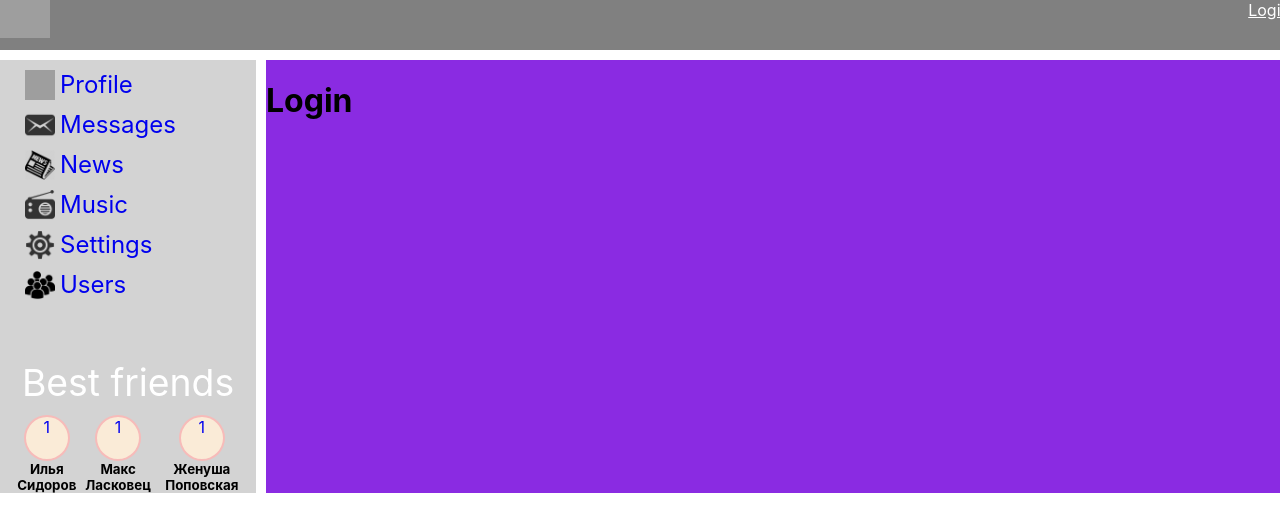
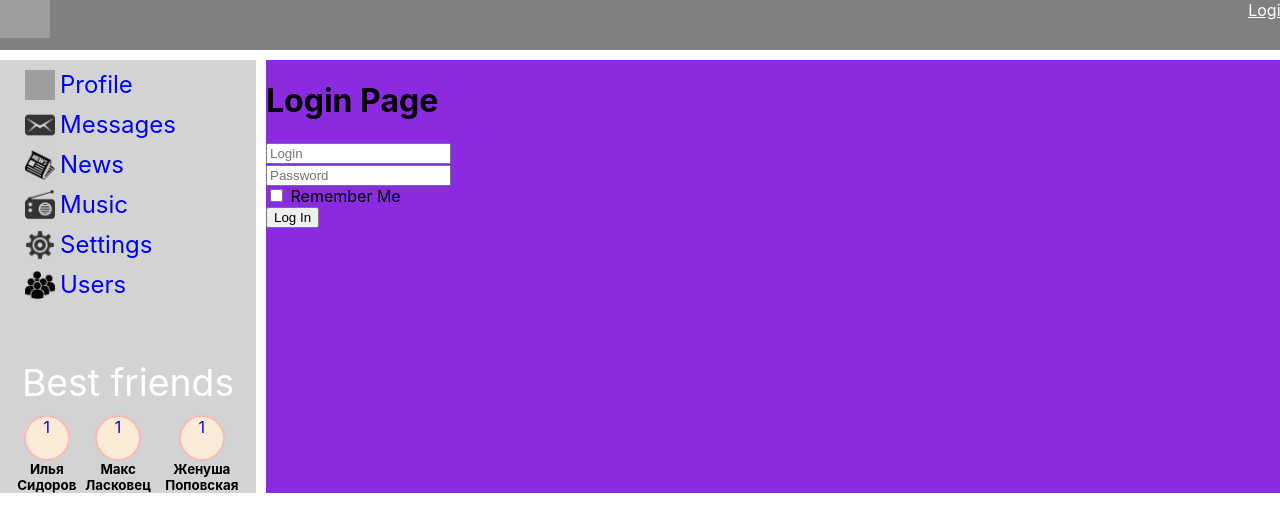
Before and after one commit to EvgeniiPopovski/social-network, a React (Create React App) app: page /login in a window 1280 px wide. Shown: the top 532 px of the page. Built offline with nearby package versions, Linux system fonts and the light colour scheme; no server answers; grey boxes are pictures that could not be loaded.

Commit message:
добавлеа Redux-Form и форма логина

```diff
--- a/package.json
+++ b/package.json
@@ -15,6 +15,7 @@
     "react-router-dom": "^5.1.2",
     "react-scripts": "3.4.0",
     "redux": "^4.0.5",
+    "redux-form": "^8.3.5",
     "redux-thunk": "^2.3.0"
   },
   "scripts": {
--- a/src/components/Login/Login.jsx
+++ b/src/components/Login/Login.jsx
@@ -1,7 +1,42 @@
 import React from "react";
+import { Field, reduxForm } from 'redux-form'
+
 
 const Login = (props) => {
-    return <h1>Login</h1>
+    const onSubmit = (formData) => {
+        console.log(formData)
+    }
+    return (
+        <div>
+            <h1>Login Page</h1>
+            <LoginReduxForm onSubmit={onSubmit}/>
+        </div>
+    )
 }
 
 export default Login
+
+
+
+const LoginForm = (props) => {
+    return (
+        <form onSubmit={props.handleSubmit}>
+                <div>
+                    <Field name='login' component='input' placeholder="Login" />
+                </div>
+                <div>
+                    <Field name='password' component='input' type='password' placeholder="Password"/>
+                </div>
+                <div>
+                    <Field name='rememberMe' component='input' type='checkbox'  /> Remember Me
+                </div>
+                <div>
+                    <button>Log In</button>
+                </div>
+            </form>
+    )
+}
+const LoginReduxForm = reduxForm({
+    // a unique name for the form
+    form: 'Login'
+  })(LoginForm)
--- a/src/components/Profie/ProfileInfo/ProfileStatus.jsx
+++ b/src/components/Profie/ProfileInfo/ProfileStatus.jsx
@@ -8,12 +8,18 @@
         status: this.props.status,
     };
 
+    componentDidUpdate (prevProps, prevState) {
+        if (prevProps.status !== this.props.status) {
+            this.setState({status: this.props.status})
+        }
+    };
 
     activateEditMode  ()  {
         this.setState({editMode : true});
     };
     deactivateEditMode () {
         this.setState({editMode : false});
+        debugger;
         this.props.updateStatus (this.state.status);
     }
     statusChange  (e)  {
--- a/src/redux/redux-store.js
+++ b/src/redux/redux-store.js
@@ -5,13 +5,15 @@
 import userReduser from "./usersPageReducer";
 import AuthMeRdeucer from "./AuthMeReducer";
 import thunkMiddleware from "redux-thunk";
+import {reducer as formReducer} from "redux-form"
 
 let redusers = combineReducers({
     profilePage: profilePageReducer,
     messagesPage: messagesPageReducer,
     navbarPage: navbarPageReducer,
     usersPage: userReduser,
-    AuthMe: AuthMeRdeucer
+    AuthMe: AuthMeRdeucer,
+    form: formReducer,
 })
 
 
```
Also changed, not shown: 1 other file (tests, documents, lock files or other folders).
